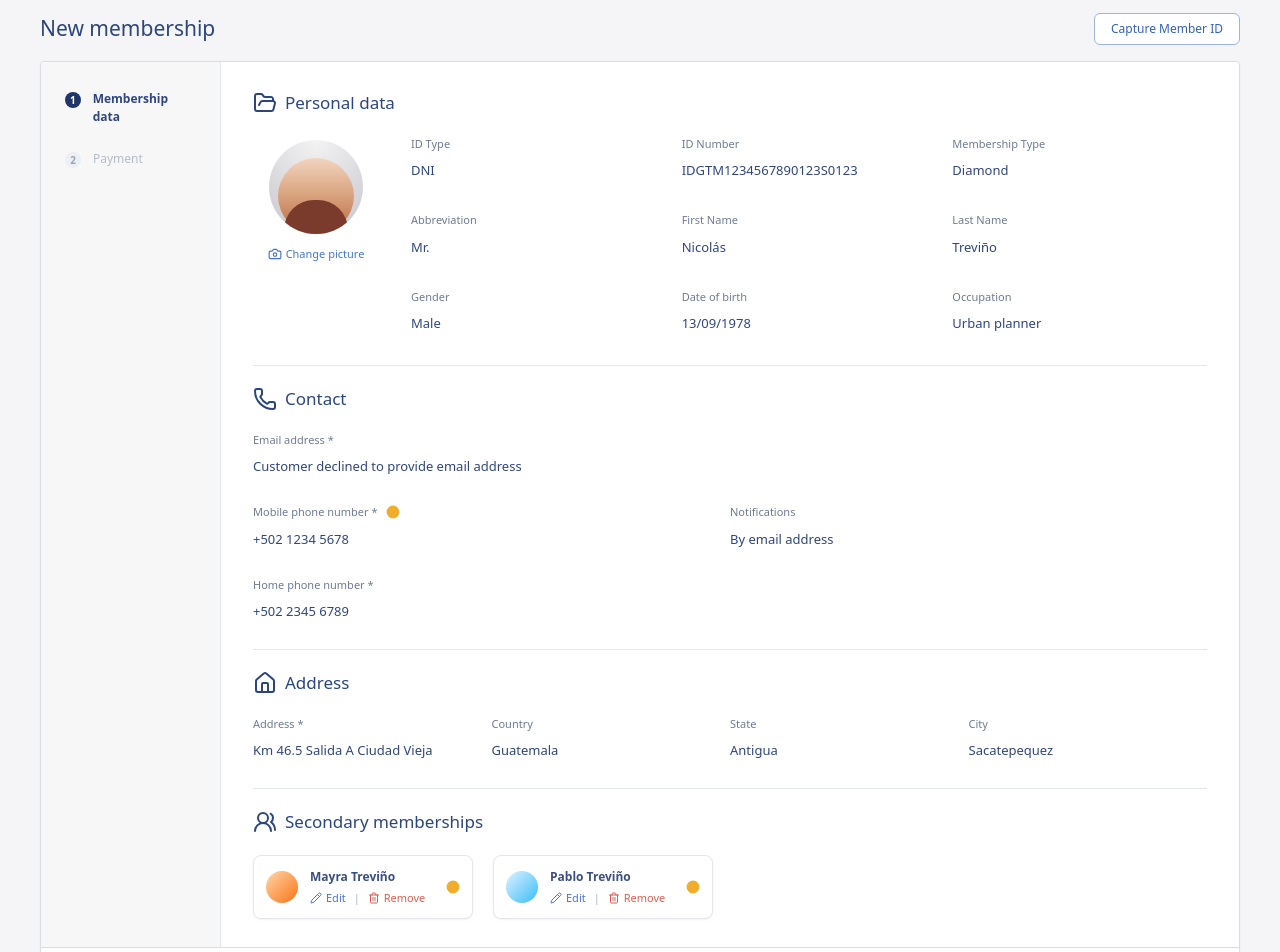
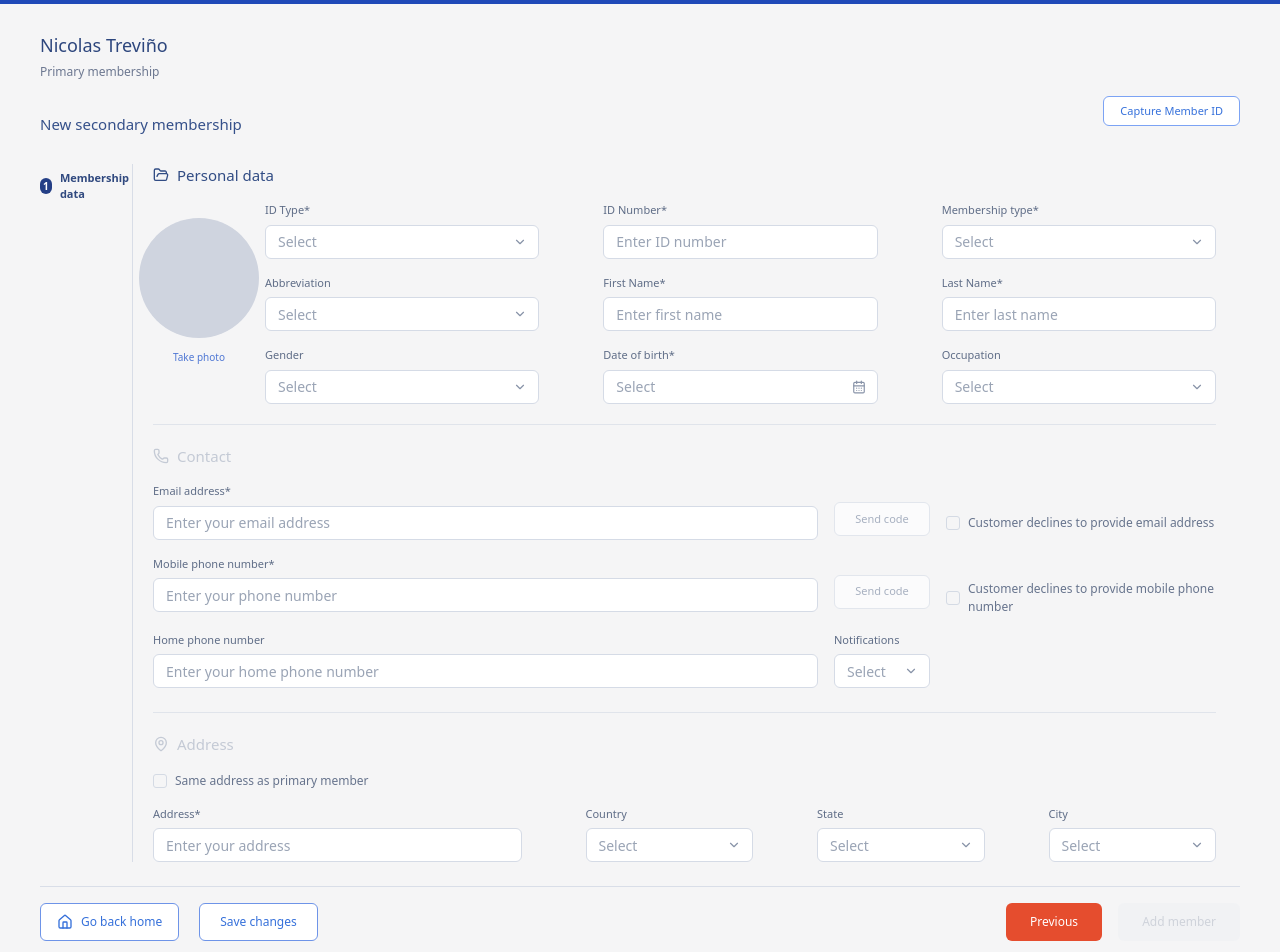
Before and after one commit to OnderCampos/UI-Agent-Example, a Next.js app: page /membership/new in a window 1280 px wide. Shown: the part 260-1212 px from the top of the page. Built offline with nearby package versions, Linux system fonts and the light colour scheme; no server answers.

Commit message:
feat(ui): generate 1777781280362-0m1yd6qajlo.jpeg

```diff
--- a/UI_GENERATION_SUMMARY.json
+++ b/UI_GENERATION_SUMMARY.json
@@ -1,14 +1,14 @@
 [
   {
     "relativePath": "src/app/(shop)/membership/new/page.tsx",
-    "shortDescription": "New membership registration review screen.",
-    "fullDescription": "Implements a PriceSmart-styled new membership view based on reference image 1777781281647-hz7g5mgy2b8.jpeg. The screen includes a compact top brand bar, a left step sidebar for membership data and payment, personal data, contact, address, and secondary memberships sections, plus footer actions for going home, saving changes, and continuing to payment.",
+    "shortDescription": "Secondary membership registration form screen.",
+    "fullDescription": "Implements the add secondary membership view based on reference image 1777781280362-0m1yd6qajlo.jpeg. The screen shows the primary member name and status, a single-step membership data sidebar, personal data fields with photo placeholder, contact inputs with send-code actions and decline checkboxes, address inputs with a same-as-primary option, and footer actions for going home, saving changes, returning to the previous step, or adding the member.",
     "isView": true
   },
   {
     "relativePath": "src/components/features/membership/membership-dashboard-header.tsx",
     "shortDescription": "Compact PriceSmart membership header bar.",
-    "fullDescription": "Reusable membership-area header that renders the dark brand bar, logo, store selector, country selector, and language selector used by membership-focused views. It is intended for streamlined operational screens that need the simplified two-row header instead of the main ecommerce site navigation.",
+    "fullDescription": "Reusable membership-area header that renders the dark brand bar, logo, store selector, country selector, and language selector used by membership-focused views. It is intended for streamlined operational screens that need the simplified two-row header instead of the main ecommerce site navigation, including the secondary membership registration form and other membership workflow views.",
     "isView": false
   },
   {
--- a/src/app/(shop)/membership/new/page.tsx
+++ b/src/app/(shop)/membership/new/page.tsx
@@ -1,88 +1,59 @@
-import Link from "next/link";
 import {
+  CalendarDays,
   Camera,
   ChevronDown,
-  Circle,
   FolderOpen,
   Globe,
   House,
   Languages,
   MapPin,
-  Pencil,
   Phone,
-  Save,
   Smartphone,
-  Trash2,
   UserRound,
-  UsersRound,
 } from "lucide-react";
 
+import { MembershipDashboardHeader } from "@/components/features/membership";
 import { Button } from "@/components/ui/button";
+import { Checkbox } from "@/components/ui/checkbox";
+import { Input } from "@/components/ui/input";
 
-const personalData = [
-  { label: "ID Type", value: "DNI" },
-  { label: "ID Number", value: "IDGTM1234567890123S0123" },
-  { label: "Membership Type", value: "Diamond" },
-  { label: "Abbreviation", value: "Mr." },
-  { label: "First Name", value: "Nicolás" },
-  { label: "Last Name", value: "Treviño" },
-  { label: "Gender", value: "Male" },
-  { label: "Date of birth", value: "13/09/1978" },
-  { label: "Occupation", value: "Urban planner" },
-];
-
-const contactRows = [
-  { label: "Email address *", value: "Customer declined to provide email address", full: true },
-  { label: "Mobile phone number *", value: "+502 1234 5678" },
-  { label: "Notifications", value: "By email address" },
-  { label: "Home phone number *", value: "+502 2345 6789" },
-];
-
-const addressRows = [
-  { label: "Address *", value: "Km 46.5 Salida A Ciudad Vieja" },
-  { label: "Country", value: "Guatemala" },
-  { label: "State", value: "Antigua" },
-  { label: "City", value: "Sacatepequez" },
-];
-
-const secondaryMembers = [
-  { name: "Mayra Treviño", tone: "from-orange-200 to-orange-500" },
-  { name: "Pablo Treviño", tone: "from-sky-100 to-sky-400" },
-];
-
-function TopMembershipBar() {
+function FormField({
+  label,
+  placeholder,
+  className = "",
+  trailingIcon,
+}: {
+  label: string;
+  placeholder: string;
+  className?: string;
+  trailingIcon?: React.ReactNode;
+}) {
   return (
-    <div className="bg-[#19376d] text-white">
-      <div className="mx-auto flex h-11 max-w-[1360px] items-center justify-between px-6 text-xs sm:px-8 lg:px-10">
-        <Link href="/" className="text-lg font-semibold tracking-tight">
-          Price<span className="text-[#f26c21]">Smart</span>
-        </Link>
-        <div className="flex items-center gap-5 text-[12px] text-white/90">
-          <div className="flex items-center gap-1.5">
-            <MapPin className="h-3.5 w-3.5" />
-            <span>Miraflores</span>
+    <div className={className}>
+      <label className="mb-1.5 block text-[11px] font-medium text-[#5f6d87]">{label}</label>
+      <div className="relative">
+        <Input
+          placeholder={placeholder}
+          className="h-[34px] rounded-md border-[#d5dbe6] bg-white pr-9 text-[12px] text-[#33476f] placeholder:text-[#9aa4b5] focus-visible:ring-[#2d5ec9]"
+        />
+        {trailingIcon ? (
+          <span className="pointer-events-none absolute right-3 top-1/2 -translate-y-1/2 text-[#8893a8]">
+            {trailingIcon}
+          </span>
+        ) : null}
       </div>
-          <div className="flex items-center gap-1.5">
-            <Globe className="h-3.5 w-3.5" />
-            <span>Guatemala</span>
-            <ChevronDown className="h-3 w-3" />
-          </div>
-          <div className="flex items-center gap-1.5">
-            <Languages className="h-3.5 w-3.5" />
-            <span>English</span>
-            <ChevronDown className="h-3 w-3" />
-          </div>
-        </div>
-      </div>
-      <div className="h-10 bg-[#1f53c2]" />
     </div>
   );
 }
 
-function SectionTitle({ icon: Icon, title }: { icon: typeof UserRound; title: string }) {
+function SelectField({ label, placeholder, className = "" }: { label: string; placeholder: string; className?: string }) {
+  return <FormField label={label} placeholder={placeholder} className={className} trailingIcon={<ChevronDown className="h-3.5 w-3.5" />} />;
+}
+
+function SectionHeading({ icon: Icon, title, muted = false }: { icon: typeof UserRound; title: string; muted?: boolean }) {
   return (
-    <div className="mb-5 flex items-center gap-2 text-[17px] font-medium text-[#2b4580]">
-      <Icon className="h-4.5 w-4.5" />
+    <div className={`mb-4 flex items-center gap-2 text-[15px] font-medium ${muted ? "text-[#c4cad5]" : "text-[#314c84]"}`}>
+      <Icon className="h-4 w-4" />
       <h2>{title}</h2>
     </div>
   );
@@ -90,159 +61,146 @@ function SectionTitle({ icon: Icon, title }: { icon: typeof UserRound; title: st
 
 export default function NewMembershipPage() {
   return (
-    <div className="min-h-screen bg-[#f5f5f7] text-[#243a66]">
-      <TopMembershipBar />
+    <div className="min-h-screen bg-[#f5f5f6] text-[#243a66]">
+      <MembershipDashboardHeader />
 
-      <div className="mx-auto max-w-[1360px] px-6 pb-7 pt-6 sm:px-8 lg:px-10">
-        <div className="mb-4 flex items-start justify-between gap-6">
+      <main className="mx-auto max-w-[1360px] px-10 pb-5 pt-7">
+        <div className="mb-7 flex items-start justify-between gap-4">
           <div>
-            <h1 className="text-[21px] font-medium text-[#2d467d]">New membership</h1>
+            <h1 className="text-[18px] font-medium text-[#2d467d]">Nicolas Treviño</h1>
+            <p className="mt-1 text-[12px] text-[#6d7891]">Primary membership</p>
+            <p className="mt-8 text-[15px] font-medium text-[#35508a]">New secondary membership</p>
           </div>
+
           <Button
             variant="outline"
-            className="h-8 rounded-md border-[#9cb4e3] px-4 text-[12px] font-medium text-[#3361bf] hover:bg-[#edf3ff] hover:text-[#2c56a9]"
+            className="mt-[64px] h-[30px] rounded-md border-[#7ca3f4] px-4 text-[11px] font-medium text-[#3671db] hover:bg-[#eff5ff] hover:text-[#2d62c4]"
           >
             Capture Member ID
           </Button>
         </div>
 
-        <div className="overflow-hidden rounded-sm border border-[#d9dde6] bg-white shadow-[0_0_0_1px_rgba(0,0,0,0.01)]">
-          <div className="grid min-h-[760px] grid-cols-[180px_minmax(0,1fr)]">
-            <aside className="border-r border-[#e1e5ec] bg-[#f7f7f8] px-6 py-7">
-              <div className="space-y-6 text-[12px]">
-                <div className="flex items-start gap-3 text-[#2f467f]">
-                  <span className="mt-0.5 flex h-4 w-4 items-center justify-center rounded-full bg-[#1e3668] text-[10px] font-semibold text-white">1</span>
-                  <div>
-                    <p className="font-semibold">Membership data</p>
-                  </div>
-                </div>
-                <div className="flex items-start gap-3 text-[#b6bcc9]">
-                  <span className="mt-0.5 flex h-4 w-4 items-center justify-center rounded-full bg-[#eceff4] text-[10px] font-semibold text-[#9ca4b6]">2</span>
-                  <div>
-                    <p>Payment</p>
-                  </div>
-                </div>
+        <div className="grid grid-cols-[92px_1px_minmax(0,1fr)] gap-0">
+          <aside className="pt-[6px] text-[11px] text-[#30497f]">
+            <div className="flex items-center gap-2 font-semibold">
+              <span className="flex h-4 w-4 items-center justify-center rounded-full bg-[#243f86] text-[10px] text-white">1</span>
+              <span>Membership data</span>
             </div>
           </aside>
 
-            <section className="px-8 py-7">
-              <SectionTitle icon={FolderOpen} title="Personal data" />
+          <div className="bg-[#d8dde7]" />
 
-              <div className="grid grid-cols-[126px_minmax(0,1fr)] gap-8 pb-8">
-                <div className="flex flex-col items-center pt-1">
-                  <div className="flex h-[94px] w-[94px] items-center justify-center overflow-hidden rounded-full bg-gradient-to-br from-[#d6d7db] to-[#efefef]">
-                    <div className="flex h-full w-full items-end justify-center bg-[radial-gradient(circle_at_top,_#f3f3f4,_#d8d8dc_58%,_#c8c8cc_100%)]">
-                      <div className="mb-0 flex h-[76px] w-[76px] items-end justify-center rounded-full bg-gradient-to-b from-[#f2d4bf] via-[#d8a27c] to-[#b96542]">
-                        <div className="mb-0 h-[34px] w-[64px] rounded-t-[30px] bg-[#7a3b2c]" />
-                      </div>
-                    </div>
-                  </div>
-                  <button className="mt-3 inline-flex items-center gap-1 text-[11px] font-medium text-[#4675d1]">
-                    <Camera className="h-3.5 w-3.5" />
-                    Change picture
-                  </button>
+          <section className="pl-5 pr-6">
+            <SectionHeading icon={FolderOpen} title="Personal data" />
+
+            <div className="grid grid-cols-[92px_minmax(0,1fr)] gap-5 pb-5">
+              <div className="flex flex-col items-center pt-4">
+                <div className="h-[120px] w-[120px] rounded-full bg-[#cfd4df]" />
+                <button className="mt-3 text-[10px] font-medium text-[#4f77d4]">Take photo</button>
               </div>
 
-                <div className="grid grid-cols-3 gap-x-8 gap-y-8 pr-4 text-[13px]">
-                  {personalData.map((item) => (
-                    <div key={item.label}>
-                      <p className="mb-2 text-[11px] text-[#6f7b93]">{item.label}</p>
-                      <p className="leading-5 text-[#2f467f]">{item.value}</p>
-                    </div>
-                  ))}
+              <div className="grid grid-cols-3 gap-x-16 gap-y-4">
+                <SelectField label="ID Type*" placeholder="Select" />
+                <FormField label="ID Number*" placeholder="Enter ID number" />
+                <SelectField label="Membership type*" placeholder="Select" />
+                <SelectField label="Abbreviation" placeholder="Select" />
+                <FormField label="First Name*" placeholder="Enter first name" />
+                <FormField label="Last Name*" placeholder="Enter last name" />
+                <SelectField label="Gender" placeholder="Select" />
+                <FormField
+                  label="Date of birth*"
+                  placeholder="Select"
+                  trailingIcon={<CalendarDays className="h-3.5 w-3.5" />}
+                />
+                <SelectField label="Occupation" placeholder="Select" />
               </div>
             </div>
 
-              <div className="border-t border-[#e3e6ec] pt-5">
-                <SectionTitle icon={Phone} title="Contact" />
-                <div className="grid grid-cols-2 gap-x-8 gap-y-7 pr-8 text-[13px]">
-                  {contactRows.map((item) => (
-                    <div key={item.label} className={item.full ? "col-span-2" : ""}>
-                      <div className="flex items-center gap-2">
-                        <p className="mb-2 text-[11px] text-[#6f7b93]">{item.label}</p>
-                        {item.label === "Mobile phone number *" ? (
-                          <Circle className="mb-2 h-3.5 w-3.5 fill-[#f0ad2c] text-[#f0ad2c]" />
-                        ) : null}
-                      </div>
-                      <p className="leading-5 text-[#2f467f]">{item.value}</p>
-                    </div>
-                  ))}
+            <div className="border-t border-[#e0e4eb] pt-5">
+              <SectionHeading icon={Phone} title="Contact" muted />
+
+              <div className="grid grid-cols-[minmax(0,1fr)_96px_270px] gap-x-4 gap-y-4">
+                <FormField label="Email address*" placeholder="Enter your email address" />
+                <Button
+                  variant="outline"
+                  className="mt-[19px] h-[34px] rounded-md border-[#e2e6ed] bg-[#fbfbfc] px-3 text-[11px] font-medium text-[#a7b0c0] hover:bg-[#fbfbfc] hover:text-[#a7b0c0]"
+                >
+                  Send code
+                </Button>
+                <label className="mt-[24px] flex items-center gap-2 text-[12px] text-[#67748d]">
+                  <Checkbox className="h-3.5 w-3.5 rounded-[3px] border-[#d4dae4] data-[state=checked]:bg-[#3159c6] data-[state=checked]:border-[#3159c6]" />
+                  <span>Customer declines to provide email address</span>
+                </label>
+
+                <FormField label="Mobile phone number*" placeholder="Enter your phone number" />
+                <Button
+                  variant="outline"
+                  className="mt-[19px] h-[34px] rounded-md border-[#e2e6ed] bg-[#fbfbfc] px-3 text-[11px] font-medium text-[#a7b0c0] hover:bg-[#fbfbfc] hover:text-[#a7b0c0]"
+                >
+                  Send code
+                </Button>
+                <label className="mt-[24px] flex items-center gap-2 text-[12px] text-[#67748d]">
+                  <Checkbox className="h-3.5 w-3.5 rounded-[3px] border-[#d4dae4] data-[state=checked]:bg-[#3159c6] data-[state=checked]:border-[#3159c6]" />
+                  <span>Customer declines to provide mobile phone number</span>
+                </label>
+
+                <FormField label="Home phone number" placeholder="Enter your home phone number" />
+                <SelectField label="Notifications" placeholder="Select" />
               </div>
             </div>
 
-              <div className="mt-7 border-t border-[#e3e6ec] pt-5">
-                <SectionTitle icon={House} title="Address" />
-                <div className="grid grid-cols-4 gap-x-8 pr-8 text-[13px]">
-                  {addressRows.map((item) => (
-                    <div key={item.label}>
-                      <p className="mb-2 text-[11px] text-[#6f7b93]">{item.label}</p>
-                      <p className="leading-5 text-[#2f467f]">{item.value}</p>
-                    </div>
-                  ))}
-                </div>
-              </div>
+            <div className="mt-6 border-t border-[#e0e4eb] pt-5">
+              <SectionHeading icon={MapPin} title="Address" muted />
 
-              <div className="mt-7 border-t border-[#e3e6ec] pt-5">
-                <SectionTitle icon={UsersRound} title="Secondary memberships" />
-                <div className="flex gap-5">
-                  {secondaryMembers.map((member) => (
-                    <div
-                      key={member.name}
-                      className="flex w-[220px] items-center justify-between rounded-lg border border-[#e3e6ec] bg-white px-3 py-3 shadow-sm"
-                    >
-                      <div className="flex items-center gap-3">
-                        <div className={`h-8 w-8 rounded-full bg-gradient-to-br ${member.tone}`} />
-                        <div>
-                          <p className="text-[12px] font-semibold text-[#3a4f81]">{member.name}</p>
-                          <div className="mt-1 flex items-center gap-2 text-[11px] font-medium text-[#4675d1]">
-                            <button className="inline-flex items-center gap-1 hover:underline">
-                              <Pencil className="h-3 w-3" />
-                              Edit
-                            </button>
-                            <span className="text-[#aab2c2]">|</span>
-                            <button className="inline-flex items-center gap-1 text-[#e15d4f] hover:underline">
-                              <Trash2 className="h-3 w-3" />
-                              Remove
-                            </button>
-                          </div>
-                        </div>
-                      </div>
-                      <Circle className="h-3.5 w-3.5 fill-[#f0ad2c] text-[#f0ad2c]" />
-                    </div>
-                  ))}
+              <label className="mb-4 flex items-center gap-2 text-[12px] text-[#67748d]">
+                <Checkbox className="h-3.5 w-3.5 rounded-[3px] border-[#d4dae4] data-[state=checked]:bg-[#3159c6] data-[state=checked]:border-[#3159c6]" />
+                <span>Same address as primary member</span>
+              </label>
+
+              <div className="grid grid-cols-[minmax(0,1.65fr)_minmax(0,0.75fr)_minmax(0,0.75fr)_minmax(0,0.75fr)] gap-x-16 gap-y-4">
+                <FormField label="Address*" placeholder="Enter your address" />
+                <SelectField label="Country" placeholder="Select" />
+                <SelectField label="State" placeholder="Select" />
+                <SelectField label="City" placeholder="Select" />
               </div>
             </div>
           </section>
         </div>
 
-          <div className="flex items-center justify-between border-t border-[#d9dde6] bg-white px-7 py-4">
-            <div className="flex gap-4">
+        <div className="mt-6 flex items-center justify-between border-t border-[#d9dee8] pt-4">
+          <div className="flex gap-5">
             <Button
               variant="outline"
-                className="h-10 rounded-md border-[#9cb4e3] px-4 text-[13px] font-medium text-[#3361bf] hover:bg-[#edf3ff] hover:text-[#2c56a9]"
+              className="h-[38px] rounded-md border-[#6e94e8] px-4 text-[12px] font-medium text-[#3570da] hover:bg-[#eef4ff] hover:text-[#2f68cf]"
             >
-                <House className="h-4 w-4" />
+              <House className="h-3.5 w-3.5" />
               Go back home
             </Button>
             <Button
               variant="outline"
-                className="h-10 rounded-md border-[#9cb4e3] px-5 text-[13px] font-medium text-[#3361bf] hover:bg-[#edf3ff] hover:text-[#2c56a9]"
+              className="h-[38px] rounded-md border-[#6e94e8] px-5 text-[12px] font-medium text-[#3570da] hover:bg-[#eef4ff] hover:text-[#2f68cf]"
             >
-                <Save className="h-4 w-4" />
               Save changes
             </Button>
           </div>
-            <Button className="h-10 min-w-[128px] rounded-md bg-[#243f86] px-6 text-[13px] font-medium text-white hover:bg-[#1b316a]">
-              Payment
+
+          <div className="flex gap-4">
+            <Button className="h-[38px] min-w-[94px] rounded-md bg-[#e54d2e] px-6 text-[12px] font-medium text-white hover:bg-[#d94729]">
+              Previous
+            </Button>
+            <Button
+              disabled
+              className="h-[38px] min-w-[112px] rounded-md bg-[#eef0f4] px-6 text-[12px] font-medium text-[#aab2c0] hover:bg-[#eef0f4]"
+            >
+              Add member
             </Button>
           </div>
         </div>
-      </div>
+      </main>
 
-      <button className="fixed right-3 top-[118px] flex h-16 w-12 flex-col items-center justify-center rounded-l-xl rounded-r-md bg-[#1f3b84] text-white shadow-lg">
+      <button className="fixed right-0 top-[102px] flex h-[58px] w-[38px] items-center justify-center rounded-l-xl bg-[#1d387d] text-white shadow-lg">
+        <div className="flex h-8 w-8 items-center justify-center rounded-lg bg-[#223f8a]">
           <Smartphone className="h-4 w-4" />
-        <div className="mt-2 flex h-8 w-8 items-center justify-center rounded-md bg-[#27499d]">
-          <div className="h-4 w-2.5 rounded-sm border border-white/80" />
         </div>
       </button>
     </div>
```
Lines whose indentation alone changed are shown as unchanged.
